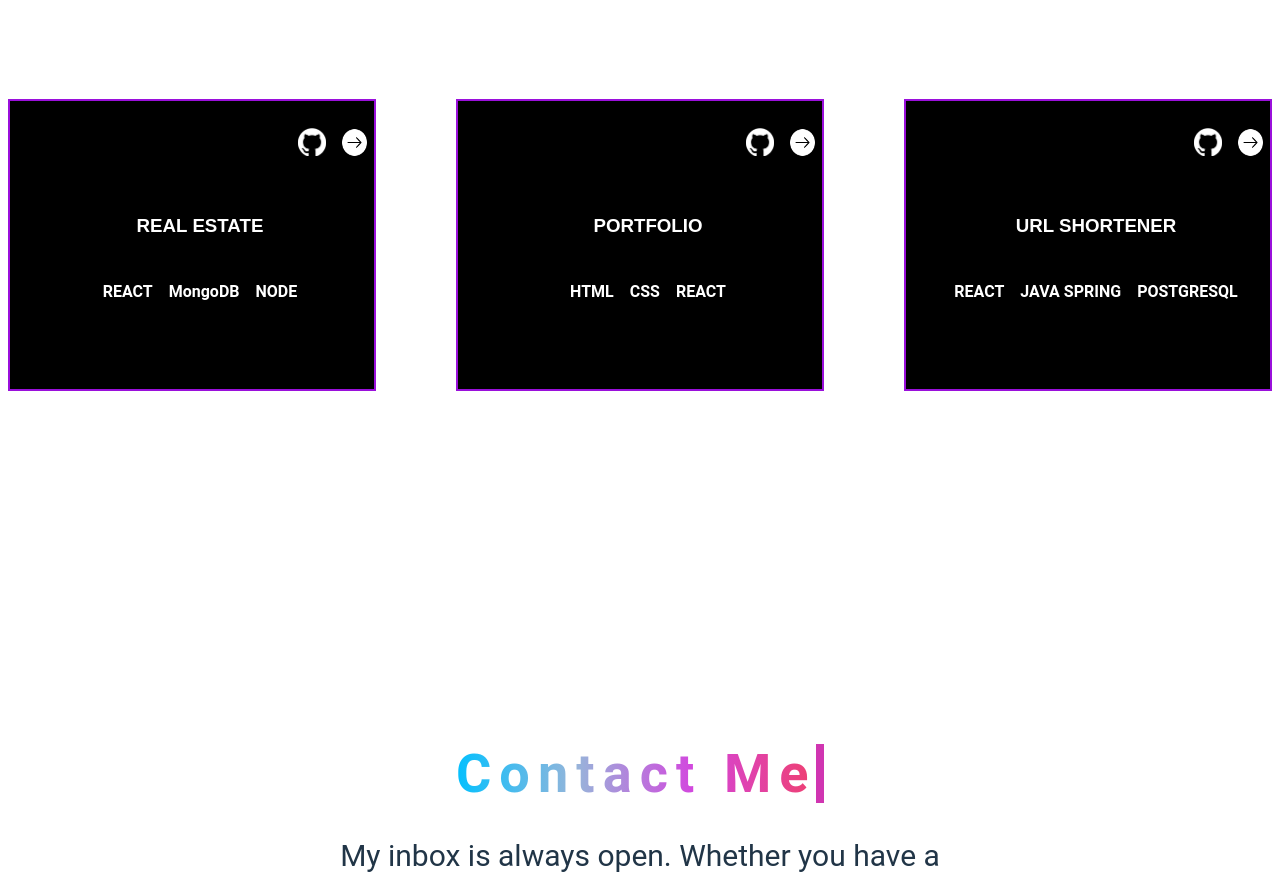
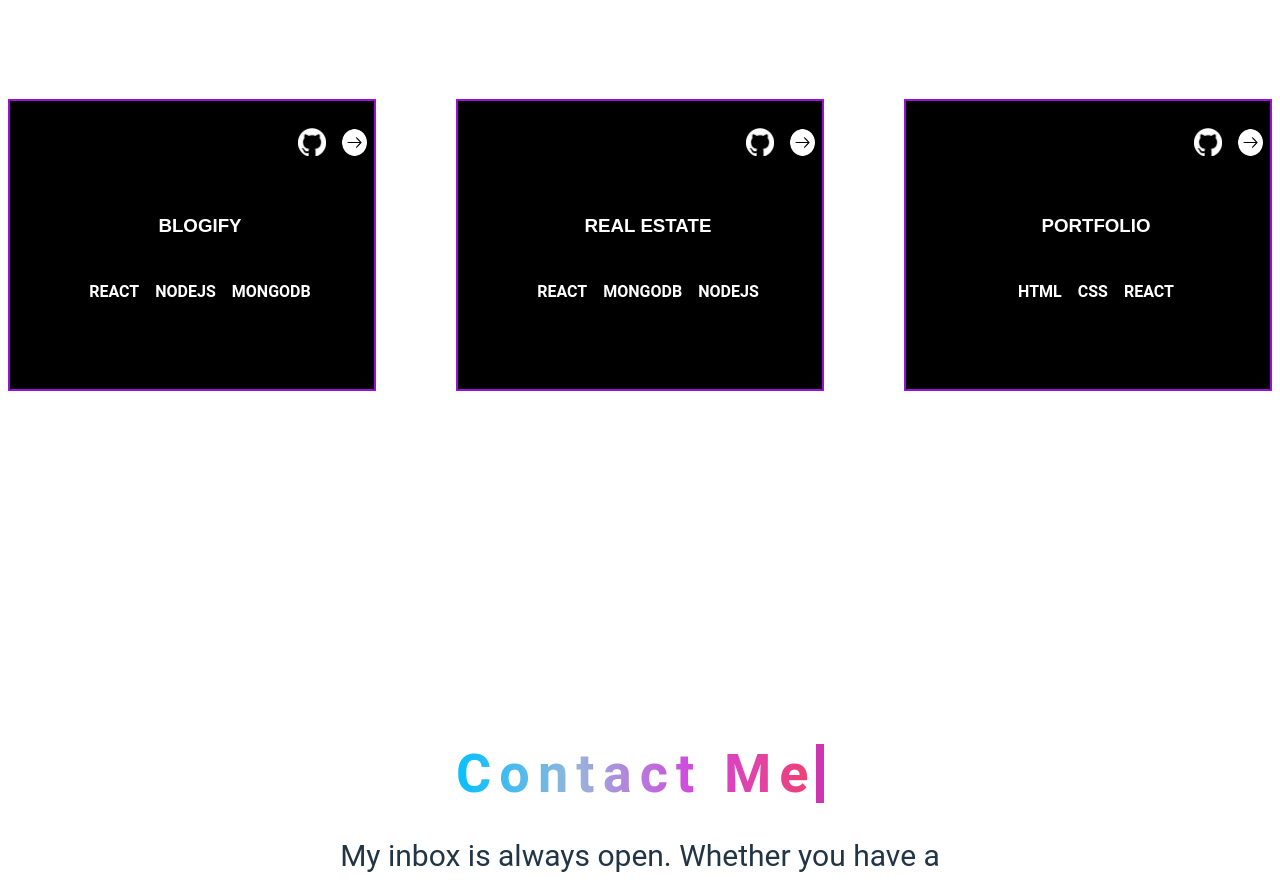
Before and after one commit to TheSecondBread/Portfolio, a React (Vite) app: page / in a window 1280 px wide. Shown: the part 1863-2750 px from the top of the page. Built offline with nearby package versions, Linux system fonts and the light colour scheme.

Commit message:
projects

```diff
--- a/src/components/Projects.jsx
+++ b/src/components/Projects.jsx
@@ -10,9 +10,10 @@ export default function Projects() {
       <div
         className="cards"
       >
-        <Project name={"REAL ESTATE"} tech={["REACT","MongoDB","NODE"]} git={"https://github.com/TheSecondBread/RentEase"} live={"https://rent-ease-gamma.vercel.app/"}></Project>
+        <Project name={"BLOGIFY"} tech={["REACT","NODEJS","MONGODB"]} git={"https://github.com/TheSecondBread/blog"} live={"https://blog-coral-tau-75.vercel.app/"}></Project>
+        <Project name={"REAL ESTATE"} tech={["REACT","MONGODB","NODEJS"]} git={"https://github.com/TheSecondBread/RentEase"} live={"https://rent-ease-gamma.vercel.app/"}></Project>
         <Project name={"PORTFOLIO"}  tech={["HTML","CSS","REACT"]} git={"https://github.com/TheSecondBread/portfolio"} live={"https://pragnan.vercel.app/"}></Project>
-        <Project name={"URL SHORTENER"} tech={["REACT","JAVA SPRING","POSTGRESQL"]} git={"https://github.com/TheSecondBread/url-shortener-frontend"} live={"https://url-shortener-frontend-tau.vercel.app/"}></Project>
+
 
       </div>
     </div>
```
